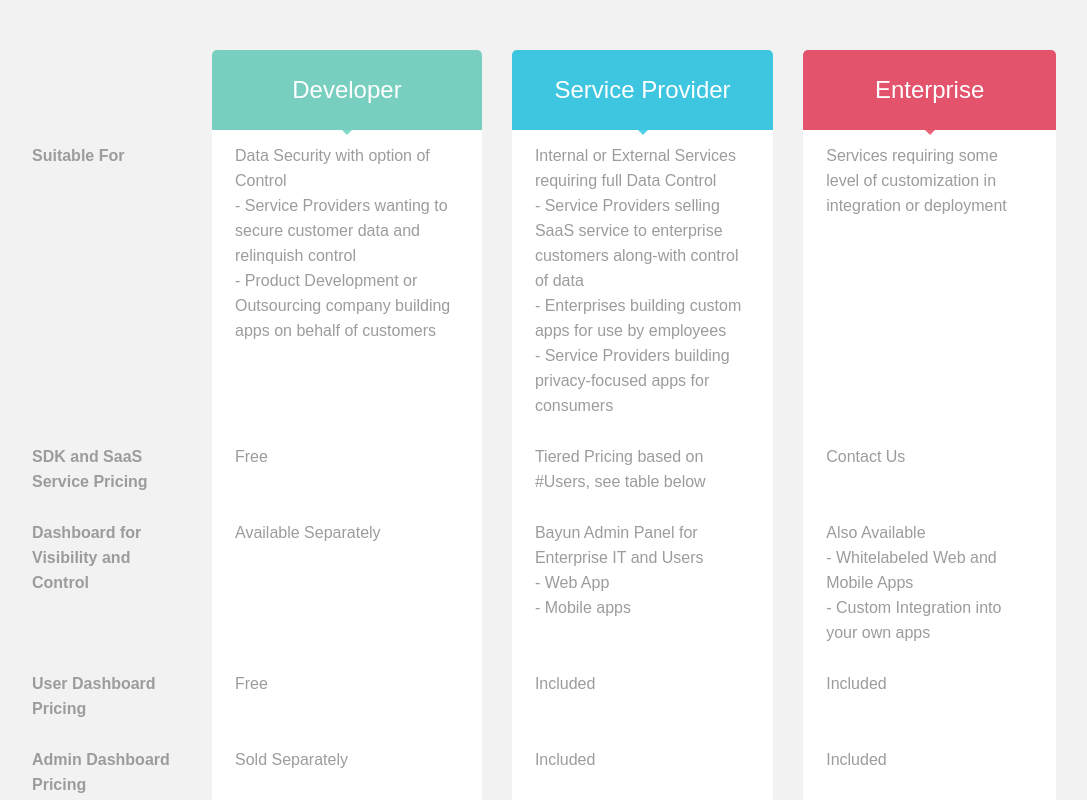
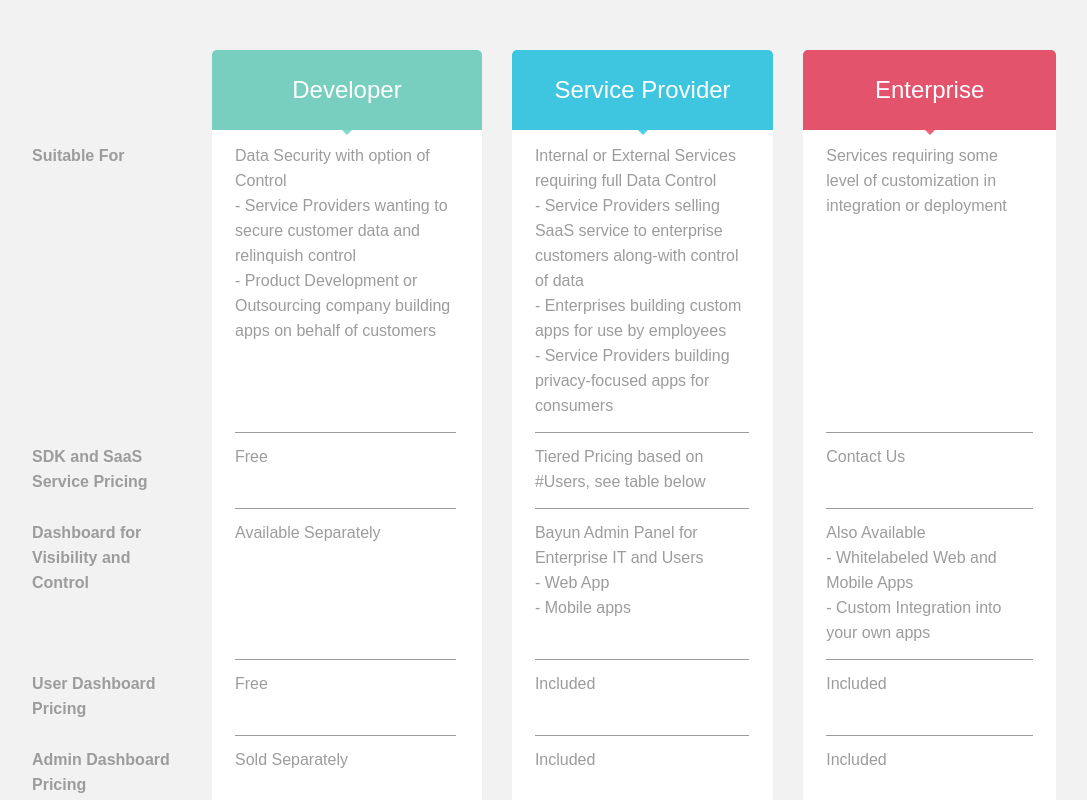
Before and after one commit to ashishmittalam92/Pricing-Template, a plain HTML site: page Template 6/index.html in a window 1280 px wide. Shown: the top 800 px of the page, without its empty margins (96-1183 px from the left). Drawn offline with Linux system fonts and the light colour scheme; a web font is replaced by a local one.

Commit message:
Update style.css

```diff
--- a/Template 6/css/style.css
+++ b/Template 6/css/style.css
@@ -62,8 +62,18 @@ body {
 	color: #9C9C9C;
 	text-align: left;
     line-height: 25px;
+	position: relative;
 }
 .content:last-child {
+}
+
+.product-grade td.content:not(.arrow-bottom):before {
+    content: '';
+    position: absolute;
+    width: 82%;
+    height: 1px;
+    border-bottom: 1px solid #9C9C9C;
+    top: 0;
 }
 
 .left-heading {
```
